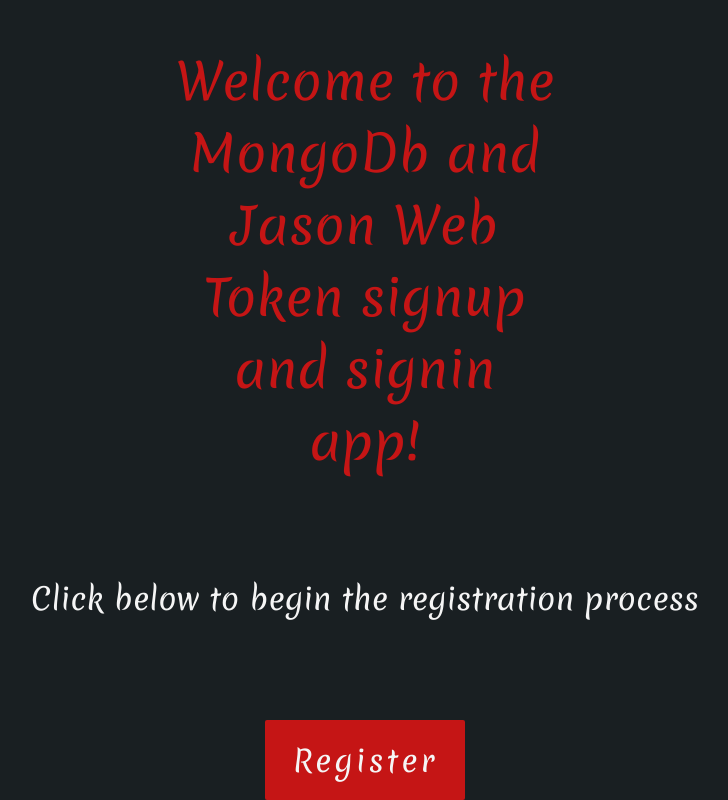
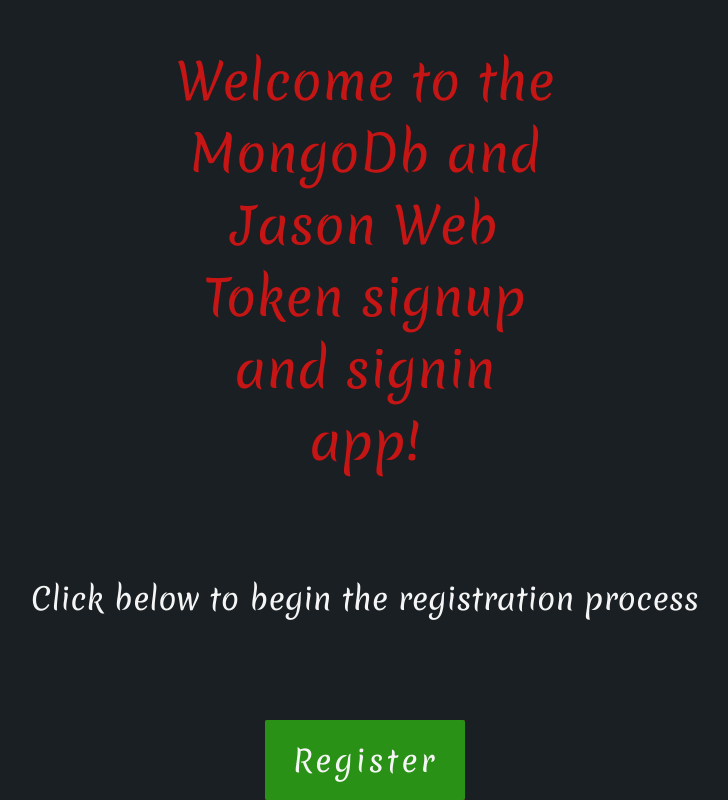
Before and after one commit to baldeepparihar/auth-login-with-jwt-mongoose, a React (Create React App) app in the folder client/: page / in a window 1280 px wide. In both pictures the pointer is over the button "Register". Shown: the part 55-855 px from the top of the page, without its empty margins (275-1003 px from the left). Built offline with nearby package versions, Linux system fonts and the light colour scheme.

Commit message:
button fill effect

```diff
--- a/client/src/components/home/home.css
+++ b/client/src/components/home/home.css
@@ -68,9 +68,16 @@
     background-color: rgb(197, 21, 21);
     border-radius: 2px;
     opacity: 0;
+    box-shadow: inset 0px 0px 0px rgb(41, 145, 21);
+    transition: all 0.5s !important;
     animation: fade-in 1s;
     animation-delay: 2s;
     animation-fill-mode: forwards;
+  }
+
+   .home button:hover {
+    cursor: pointer;
+    box-shadow: inset 200px 0px 0px rgb(41, 145, 21);
   }
 
   @keyframes left_to_right {
@@ -109,6 +116,7 @@
       transform: rotateY(360deg);
       opacity: 1;
       visibility: visible;
+      z-index: 1;
     }
   }
 
```
